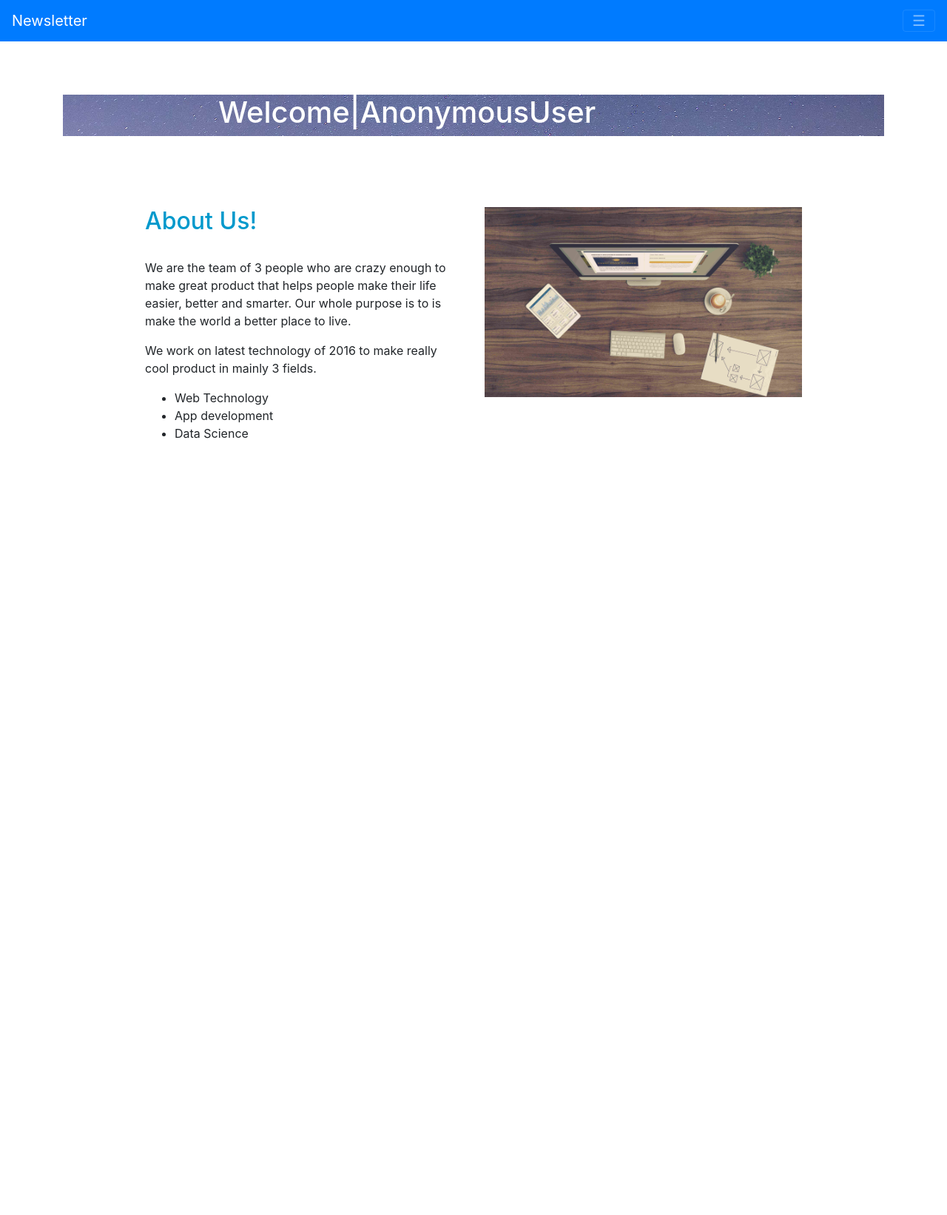
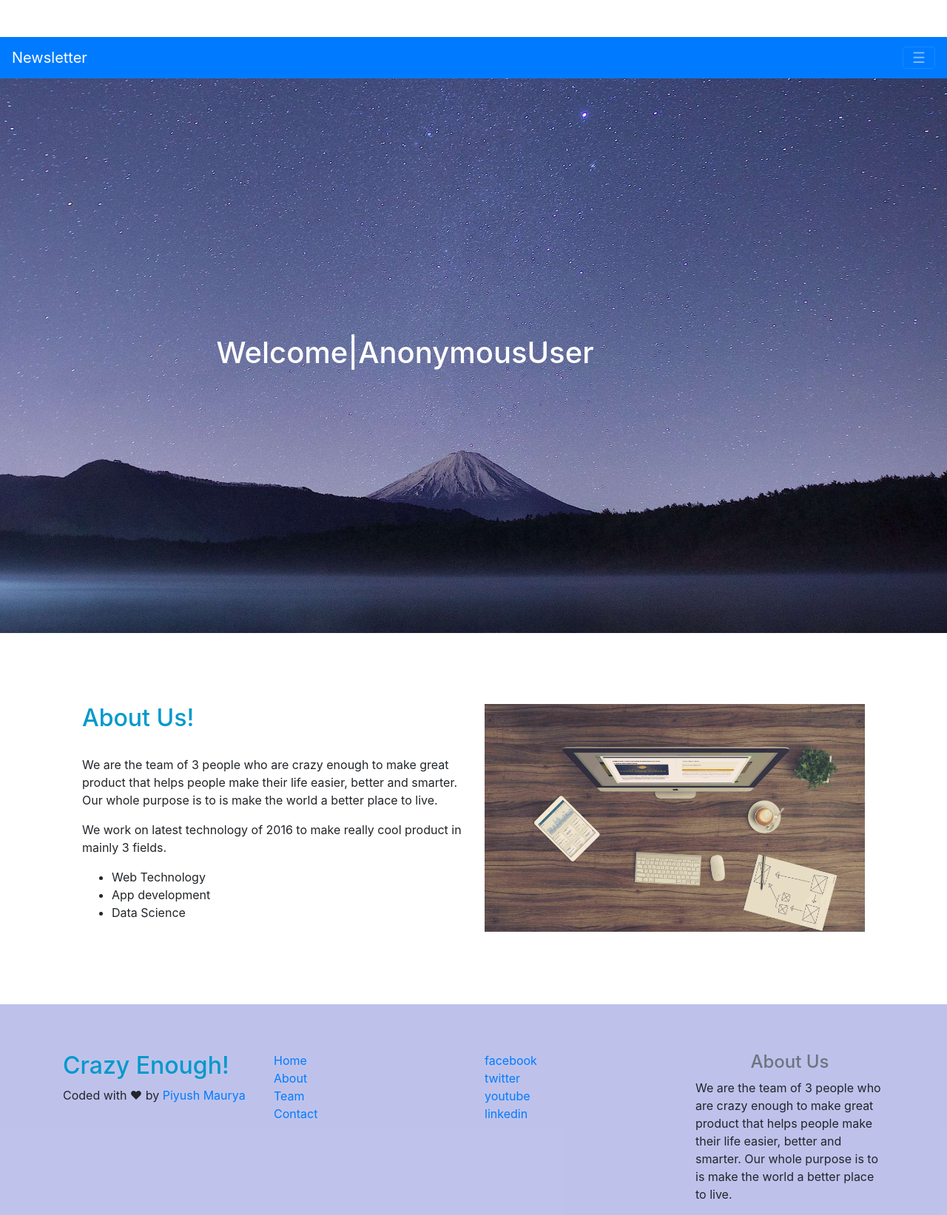
Before and after one commit to piyushmaurya23/newsletter, a Django app: page / in a window 1280 px wide. Shown: the whole page at 74% size. Before the commit the page ends 593 px from the top, so only its background shows below. Run offline with Django 3.2, Linux system fonts and the light colour scheme; some libraries are stand-ins or nearby versions.

Commit message:
registation UI improved

```diff
--- a/newsletter/settings.py
+++ b/newsletter/settings.py
@@ -57,6 +57,7 @@
     'allauth.account',
     'allauth.socialaccount',
     'allauth.socialaccount.providers.facebook',
+    'allauth.socialaccount.providers.google',
     'users',
 ]
 
@@ -168,6 +169,8 @@
 
 CRISPY_TEMPLATE_PACK = 'bootstrap3'
 
+ACCOUNT_EMAIL_REQUIRED = True
+
 LOGIN_REDIRECT_URL = "/"
 
 SITE_ID = 1
--- a/newsletter/static/css/base.css
+++ b/newsletter/static/css/base.css
@@ -1,10 +1,10 @@
 html,
 body {
     height: 100%;
+    padding-top: 25px;
 }
 img {
     max-width: 100%;
-    height: 100%;
 }
 #cover {
     background: #222 url('../img/stars.jpg') center center no-repeat;
@@ -42,6 +42,7 @@
 h3 {
     text-align: center;
     padding: .8rem;
+}
 
 h4 {
     text-align: center;
@@ -49,6 +50,11 @@
 h5 {
     text-align: center;
 }
-#footer-main {
-    padding: 6rem 0;
+
+#contact {
+    padding: 6rem;
 }
+#main-footer {
+    background: rgba(55, 67, 194, 0.32);
+    padding-top: 4rem;
+}
--- a/newsletter/urls.py
+++ b/newsletter/urls.py
@@ -24,6 +24,7 @@
     url(r'^user/', include("users.urls", namespace='user')),
     url(r'^accounts/', include('allauth.urls')),
     url(r'^$', index)
+    #url(r'^$', navbar)
 ]
 
 if settings.DEBUG:
--- a/templates/base.html
+++ b/templates/base.html
@@ -30,46 +30,15 @@
 }(document, 'script', 'facebook-jssdk'));</script>
 
 
-<section id="header">
-    <nav class="navbar navbar-dark bg-primary navbar-fixed-top">
-
-        <a class="navbar-brand" href="#">Newsletter</a>
-        <button class="navbar-toggler navbar-right hidden-sm-up " type="button" data-toggle="collapse"
-                data-target="#exCollapsingNavbar2">
-            &#9776;
-        </button>
-        <div class="collapse navbar-toggleable-xs" id="exCollapsingNavbar2">
-
-            <ul class="nav navbar-nav pull-sm-right">
-                <li class="nav-item scroll_btn active">
-                    <a class="nav-link" href="#">Home <span class="sr-only">(current)</span></a>
-                </li>
-                <li class="nav-item scroll_btn">
-                    <a class="nav-link" href="#">Create</a>
-                </li>
-                <li class="nav-item scroll_btn">
-                    <a class="nav-link" href="#">Team</a>
-                </li>
-                <li class="nav-item scroll_btn">
-                    <a class="nav-link" href="#">Contact</a>
-                </li>
-            </ul>
-        </div>
-    </nav>
-</section>
-<br>
-<br>
-<br>
+{% include "navbar.html" %}
 
 {% include "messages.html" %}
 
-<div class="container">
 
     {% block content %}
 
     {% endblock %}
 
-</div>
 
 
 <!-- jQuery first, then Bootstrap JS. -->
--- a/templates/index.html
+++ b/templates/index.html
@@ -49,6 +49,38 @@
             </div>
         </div>
     </section>
+    <footer id="main-footer">
+        <div class="container">
+            <div class="row">
+                <div class="col-sm-3">
+                    <h2>Crazy Enough!</h2>
+                    <p>Coded with &hearts; by <a href="https://github.com/piyush-maurya">Piyush Maurya</a></p>
+                </div>
+                <div class="col-sm-3">
+                    <ul class="list-unstyled">
+                        <li><a href="#">Home</a></li>
+                        <li><a href="#about">About</a></li>
+                        <li><a href="#team">Team</a></li>
+                        <li><a href="#contact">Contact</a></li>
+                    </ul>
+                </div>
+                <div class="col-sm-3">
+                    <ul class="list-unstyled">
+                        <li><a href="#">facebook</a></li>
+                        <li><a href="#">twitter</a></li>
+                        <li><a href="#">youtube</a></li>
+                        <li><a href="#">linkedin</a></li>
+                    </ul>
+                </div>
+                <div class="col-sm-3">
+                    <h4 class="text-muted">About Us</h4>
+                    <p>We are the team of 3 people who are crazy enough to make great product that helps people make
+                        their life easier, better and smarter. Our whole purpose is to is make the world a better place
+                        to live. </p>
+                </div>
+            </div>
+        </div>
+    </footer>
 
 
 {% endblock %}
--- /dev/null
+++ b/templates/navbar.html
@@ -0,0 +1,28 @@
+<section id="header">
+    <nav class="navbar navbar-dark bg-primary navbar-fixed-top">
+
+        <a class="navbar-brand" href="#">Newsletter</a>
+        <button class="navbar-toggler navbar-right hidden-sm-up " type="button" data-toggle="collapse"
+                data-target="#exCollapsingNavbar2">
+            &#9776;
+        </button>
+        <div class="collapse navbar-toggleable-xs" id="exCollapsingNavbar2">
+
+            <ul class="nav navbar-nav pull-sm-right">
+                <li class="nav-item scroll_btn active">
+                    <a class="nav-link" href="/">Home <span class="sr-only">(current)</span></a>
+                </li>
+                <li class="nav-item scroll_btn">
+                    <a class="nav-link" href="/accounts/login/">Login</a>
+                </li>
+                <li class="nav-item scroll_btn">
+                    <a class="nav-link" href="/accounts/signup/">SignUp</a>
+                </li>
+                <li class="nav-item scroll_btn">
+                    <a class="nav-link" href="/accounts/logout/">Logout</a>
+                </li>
+            </ul>
+
+        </div>
+    </nav>
+</section>
--- a/users/views.py
+++ b/users/views.py
@@ -22,8 +22,9 @@
 def index(request):
     context = {}
     if request.user.is_authenticated():
+        username = request.user.get_username()
         context = {
-            "user": "Hello User"
+            "user": username
         }
 
     return render(request, "index.html", context)
```
Also changed, not shown: templates/account/login.html (+8 -8 lines), templates/account/logout.html (+7 -2 lines), templates/account/signup.html (+9 -2 lines).
